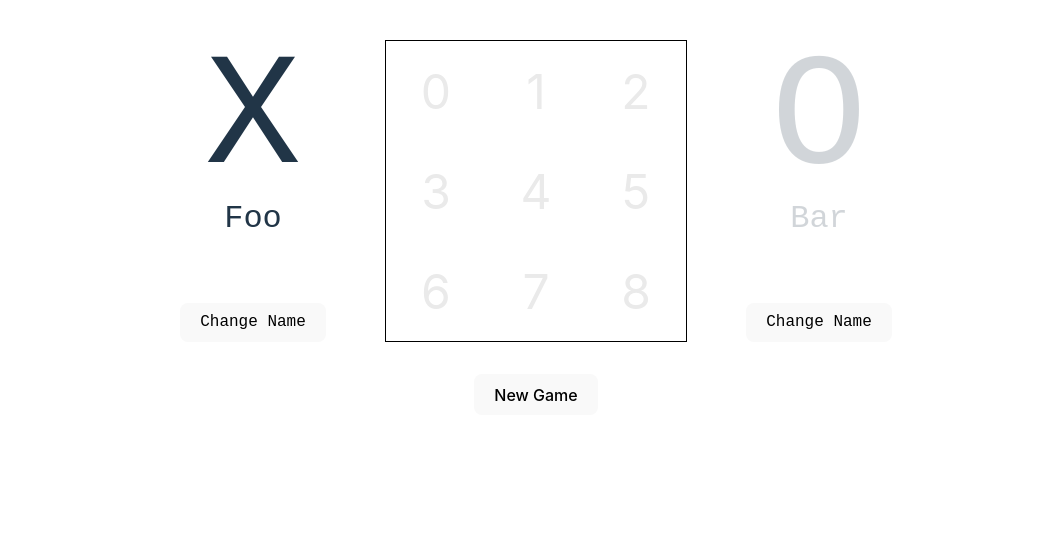
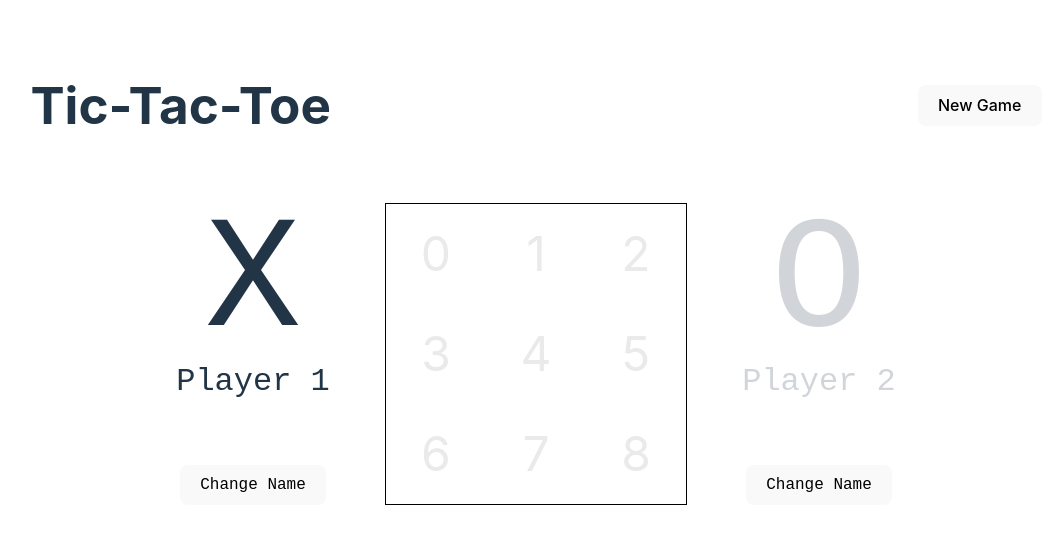
Before and after one commit to pricebenjamin/top-projects, a React (Vite) app in the folder 010-tic-tac-toe/: page / in a window 1280 px wide. Shown: the top 544 px of the page, without its empty margins (104-1156 px from the left). Built offline with nearby package versions, Linux system fonts and the light colour scheme; the HTML template or start-up script is replaced by a standard one.

Commit message:
Add Header component

```diff
--- a/010-tic-tac-toe/src/App/App.tsx
+++ b/010-tic-tac-toe/src/App/App.tsx
@@ -1,6 +1,7 @@
 import { useRef, useState } from "react";
 import { TicTacToe, TicTacToeBoard } from "@components/TicTacToe";
 import { PlayerCard } from "@components/PlayerCard";
+import { Header } from "@components/Header";
 import "./App.css";
 
 function App() {
@@ -19,15 +20,12 @@ function App() {
 
   const winner = game.current.getOutcome();
 
-  const header = null;
-  const outcomeBanner = null;
-
-  const [xName, xSetName] = useState("Foo");
-  const [oName, oSetName] = useState("Bar");
+  const [xName, xSetName] = useState("Player 1");
+  const [oName, oSetName] = useState("Player 2");
 
   return (
     <>
-      {header}
+      <Header title="Tic-Tac-Toe" actions={new Map([["New Game", newGame]])} />
       <div className="content">
         <PlayerCard
           symbol="X"
@@ -43,14 +41,12 @@ function App() {
           onNameChange={oSetName}
         />
       </div>
-      <button onClick={newGame}>New Game</button>
       {winner &&
         (winner === "draw" ? (
           <h1>Draw Game!</h1>
         ) : (
           <h1>Player {winner} wins!</h1>
         ))}
-      {outcomeBanner}
     </>
   );
 }
--- /dev/null
+++ b/010-tic-tac-toe/src/App/Components/Header/Header.css
@@ -0,0 +1,11 @@
+header.header {
+  display: flex;
+  align-items: center;
+  width: 100%;
+}
+
+header.header > nav {
+  display: flex;
+  gap: 1rem;
+  margin-left: auto;
+}
--- /dev/null
+++ b/010-tic-tac-toe/src/App/Components/Header/Header.tsx
@@ -0,0 +1,20 @@
+import "./Header.css";
+
+type onClick = () => void;
+
+interface HeaderProps {
+  title: string;
+  actions: Map<string, onClick>;
+}
+
+export function Header({ title, actions }: HeaderProps) {
+  const buttons = [...actions.entries()].map(([key, onClick]) => (
+    <button {...{ key, onClick }}>{key}</button>
+  ));
+  return (
+    <header className="header">
+      <h1>{title}</h1>
+      <nav>{buttons}</nav>
+    </header>
+  );
+}
--- /dev/null
+++ b/010-tic-tac-toe/src/App/Components/Header/index.ts
@@ -0,0 +1,3 @@
+import { Header } from "./Header";
+
+export { Header };
```
